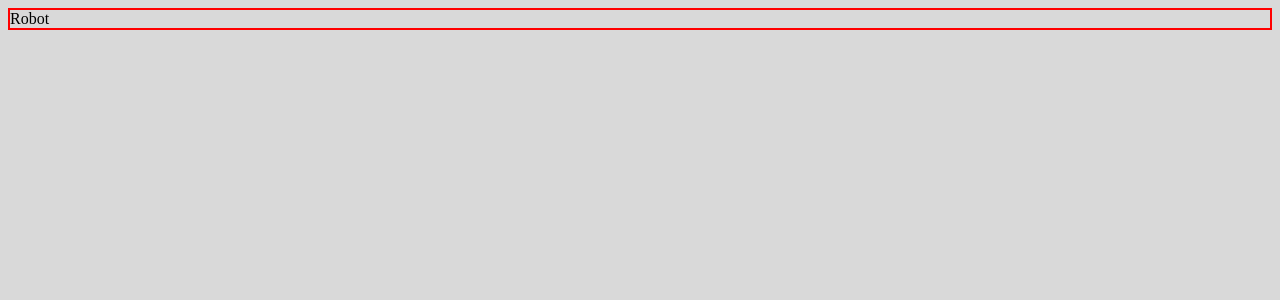
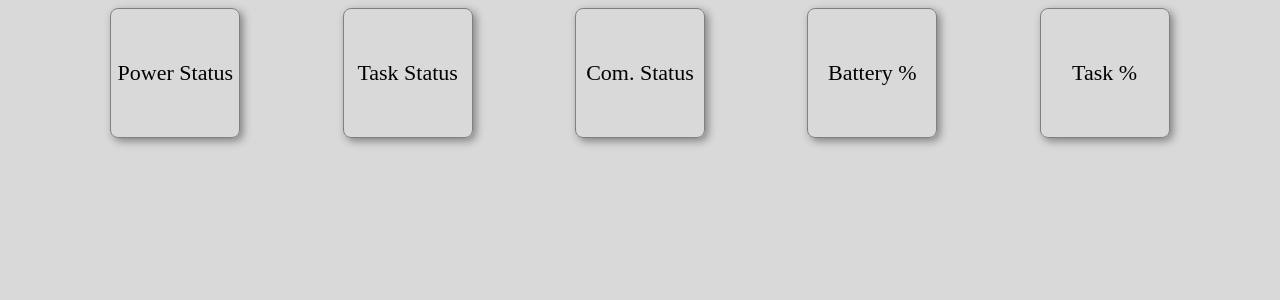
Before and after one commit to zeldafan664/Team-Projects-Team6, a React (Create React App) app in the folder Frontend/thereactapp/: page / in a window 1280 px wide. Shown: the top 300 px of the page. Built offline with nearby package versions, Linux system fonts and the light colour scheme.

Commit message:
Added boxes to display robot statuses

```diff
--- a/Frontend/thereactapp/package.json
+++ b/Frontend/thereactapp/package.json
@@ -3,7 +3,11 @@
   "version": "0.1.0",
   "private": true,
   "dependencies": {
+    "@emotion/core": "^11.0.0",
+    "@emotion/react": "^11.11.1",
+    "@emotion/styled": "^11.11.0",
     "@mui/icons-material": "^5.14.9",
+    "@mui/material": "^5.14.9",
     "@testing-library/jest-dom": "^5.17.0",
     "@testing-library/react": "^13.4.0",
     "@testing-library/user-event": "^13.5.0",
--- a/Frontend/thereactapp/src/RobotStatus.tsx
+++ b/Frontend/thereactapp/src/RobotStatus.tsx
@@ -3,13 +3,109 @@ import Box from '@mui/material/Box';
 import Button from '@mui/material/Button'
 export default function RobotStatus() {
     return (
-        <div style={
-            {
-                border: '2px solid red'
-            }
-        }>
-            Robot
-        </div>
+        <div style={{ display: "flex", justifyContent: "space-evenly" }}>
+            <Box
+                style={{
+                    display: "flex",
+                    justifyContent: "center",
+                    border: "1px solid gray",
+                    width: "8rem",
+                    height: "8rem",
+                    borderRadius: "0.5rem",
+                    boxShadow: "3px 3px 8px gray"
+                }}
+            >
+                <div
+                    style={{
+                        display: "flex",
+                        alignSelf: "center",
+                        fontSize: "22px"
+                    }}
+                > Power Status
+                </div>
+            </Box >
+            <Box
+                style={{
+                    display: "flex",
+                    justifyContent: "center",
+                    border: "1px solid gray",
+                    width: "8rem",
+                    height: "8rem",
+                    borderRadius: "0.5rem",
+                    boxShadow: "3px 3px 8px gray"
+                }}
+            >
+                <div
+                    style={{
+                        display: "flex",
+                        alignSelf: "center",
+                        fontSize: "22px"
+                    }}
+                > Task Status
+                </div>
+            </Box >
+            <Box
+                style={{
+                    display: "flex",
+                    justifyContent: "center",
+                    border: "1px solid gray",
+                    width: "8rem",
+                    height: "8rem",
+                    borderRadius: "0.5rem",
+                    boxShadow: "3px 3px 8px gray"
+                }}
+            >
+                <div
+                    style={{
+                        display: "flex",
+                        alignSelf: "center",
+                        fontSize: "22px"
+                    }}
+                > Com. Status
+                </div>
+            </Box >
+            <Box
+                style={{
+                    display: "flex",
+                    justifyContent: "center",
+                    border: "1px solid gray",
+                    width: "8rem",
+                    height: "8rem",
+                    borderRadius: "0.5rem",
+                    boxShadow: "3px 3px 8px gray"
+                }}
+            >
+                <div
+                    style={{
+                        display: "flex",
+                        alignSelf: "center",
+                        fontSize: "22px"
+                    }}
+                > Battery %
+                </div>
+            </Box >
+            <Box
+                style={{
+                    display: "flex",
+                    justifyContent: "center",
+                    border: "1px solid gray",
+                    width: "8rem",
+                    height: "8rem",
+                    borderRadius: "0.5rem",
+                    boxShadow: "3px 3px 8px gray"
+                }}
+            >
+                <div
+                    style={{
+                        display: "flex",
+                        alignSelf: "center",
+                        fontSize: "22px"
+                    }}
+                > Task %
+                </div>
+            </Box >
+
+        </div >
     )
 
 }
```
Also changed, not shown: 1 other file (tests, documents, lock files or other folders).
